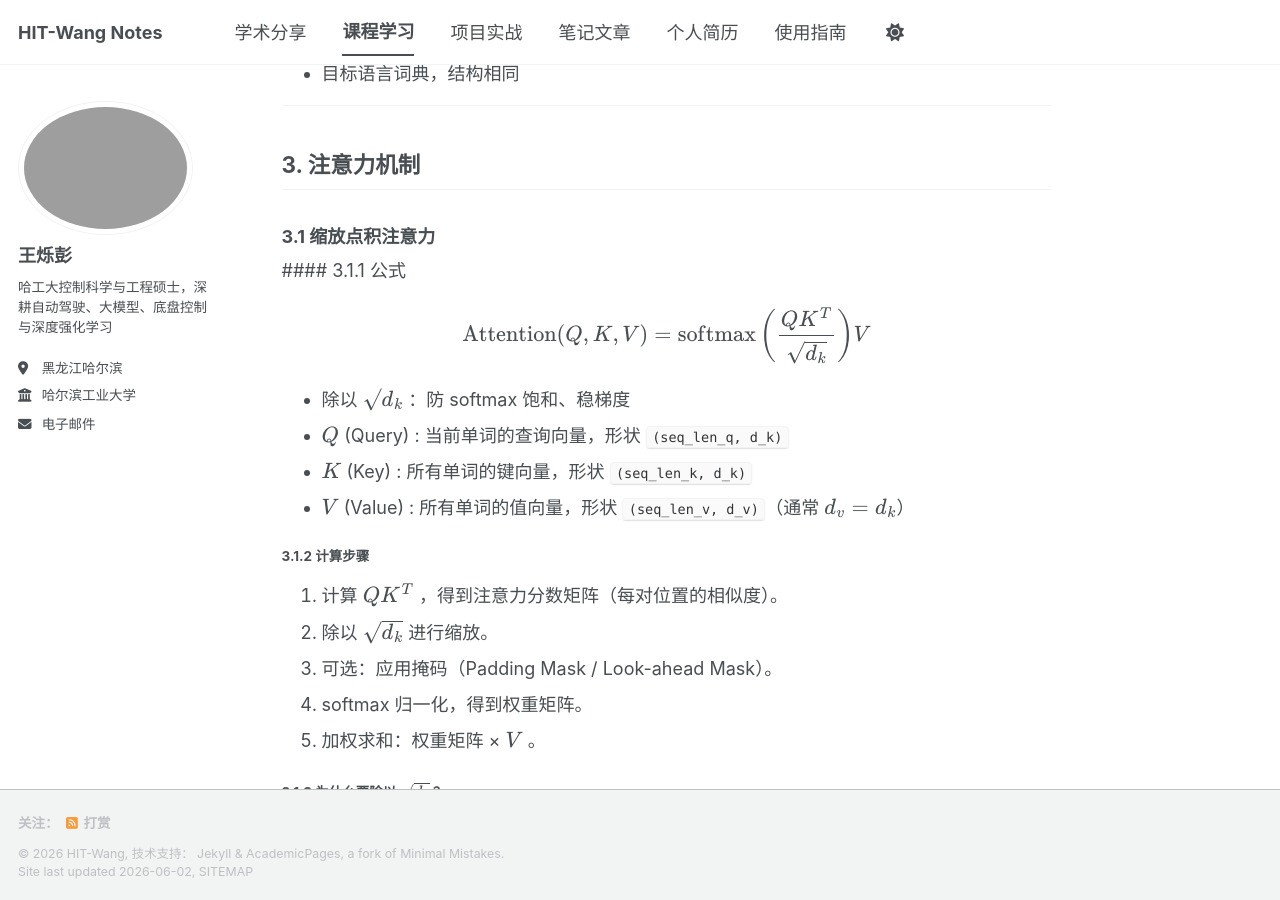
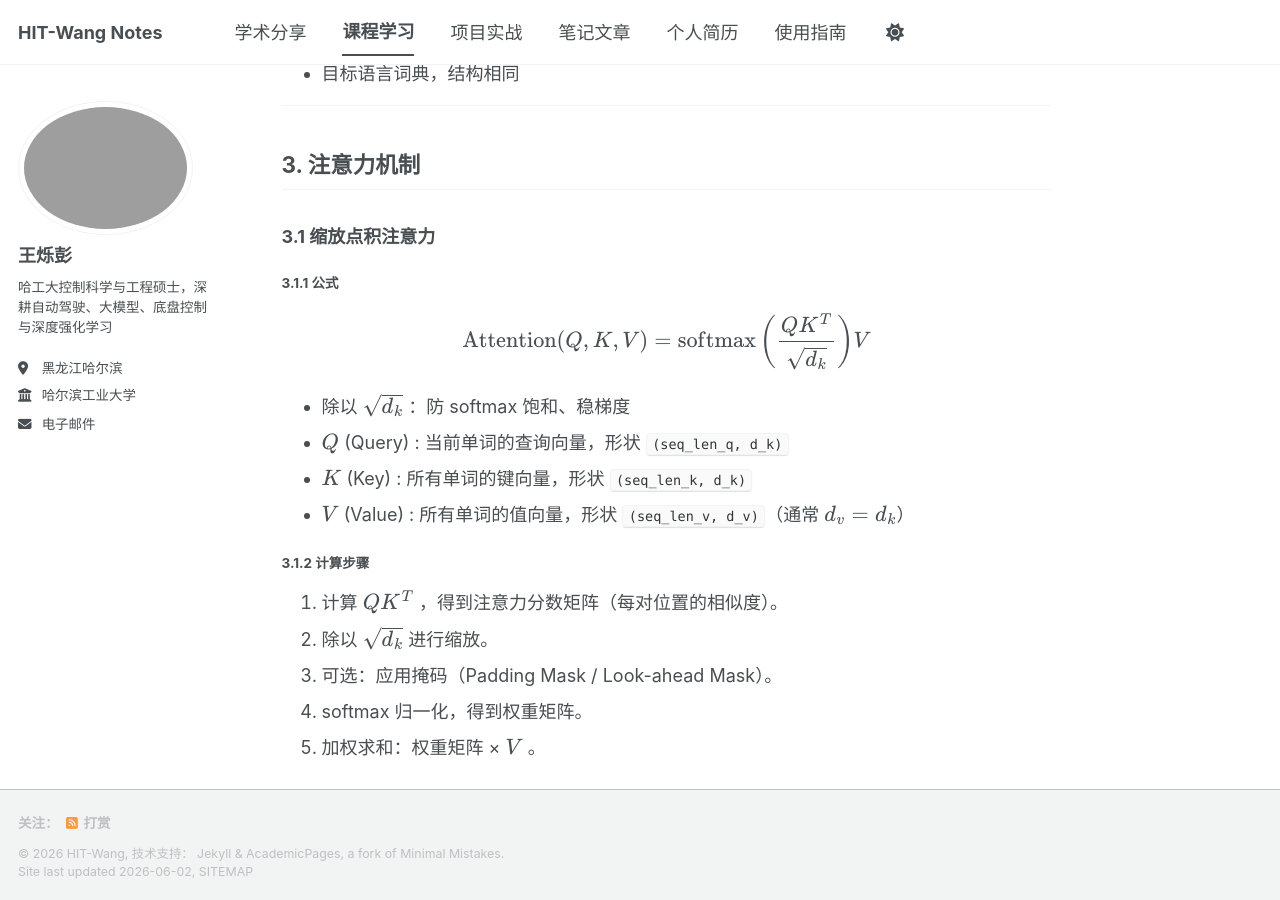
Before and after one commit to HITWang-tech/HITWang-tech.github.io, a Jekyll site: the page built from _teaching/DL-Week3.md, in a window 1280 px wide and 900 px high, scrolled down 2547 px. Built offline with Jekyll 4.4.1, drawn with Linux system fonts in a browser that asks for light colours; a script bundle is joined from its source files by our own code; library files that are not in the unit come from our copies.

Commit message:
Update DL-Week3.md

```diff
--- a/_teaching/DL-Week3.md
+++ b/_teaching/DL-Week3.md
@@ -46,14 +46,13 @@ permalink: /teaching/DL-Week3
 ## 3. 注意力机制
 ### 3.1 缩放点积注意力
 
-
- #### 3.1.1 公式
+#### 3.1.1 公式
 
 $$
 \text{Attention}(Q, K, V) = \text{softmax}\left( \frac{QK^T}{\sqrt{d_k}} \right) V
 $$
 
-- 除以 $$√d_k$$ ：防 softmax 饱和、稳梯度
+- 除以 $$\sqrt{d_k}$$ ：防 softmax 饱和、稳梯度
 - $$Q$$ (Query) : 当前单词的查询向量，形状 `(seq_len_q, d_k)`
 - $$K$$ (Key)   : 所有单词的键向量，形状 `(seq_len_k, d_k)`
 - $$V$$ (Value) : 所有单词的值向量，形状 `(seq_len_v, d_v)`（通常 $$d_v = d_k$$）
```
